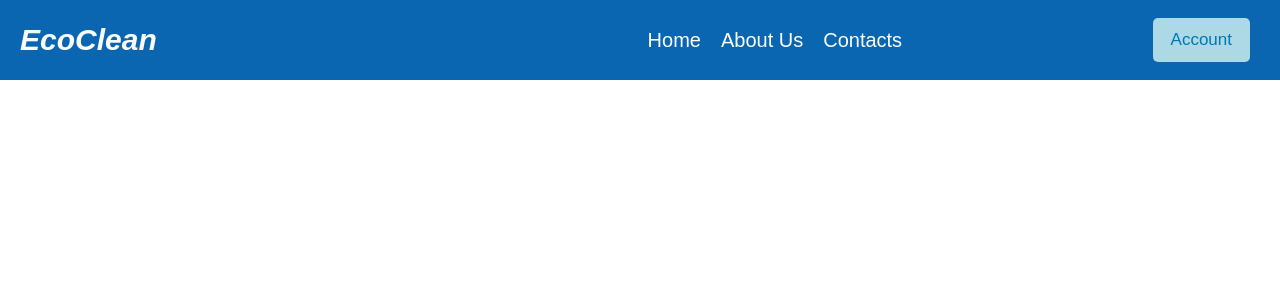
After one commit to Jeem11/EcoClean, a PHP site: page /header.php in a window 1280 px wide. The commit adds this page. Shown: the top 300 px of the page. Run offline with PHP 8.4, Linux system fonts and the light colour scheme.

Commit message:
bagong files

```diff
--- a/LaundrySystem/landing_pages/elanding/elanding.php
+++ b/LaundrySystem/landing_pages/elanding/elanding.php
@@ -1,4 +1,6 @@
 <?php
+include 'header.php';
+
 $servername = "localhost";
 $username = "root";
 $password = "ccis";
--- /dev/null
+++ b/LaundrySystem/landing_pages/elanding/header.css
@@ -0,0 +1,146 @@
+/* General styles */
+body, ul {
+    margin: 0;
+    padding: 0;
+    font-family: Arial, sans-serif;
+}
+
+a {
+    text-decoration: none;
+}
+
+/* Navigation bar styles */
+.nav {
+    width: 100%;
+    height: 80px;
+    background: #0a66b1;
+    display: flex;
+    align-items: center;
+    justify-content: space-between;
+    padding: 0 20px;
+    box-sizing: border-box;
+}
+
+.logo p {
+    color: white;
+    font-size: 30px;
+    font-weight: 600;
+    color: #FBFCF8;
+    font-style: italic;
+}
+
+.main-nav {
+    display: flex;
+}
+
+.main-nav ul {
+    display: flex;
+    list-style: none;
+}
+
+.main-nav ul li {
+    margin: 0 10px;
+}
+
+.main-nav ul li a {
+    color: white;
+    font-size: 20px;
+}
+
+/* Menu icon for smaller screens */
+#menu {
+    display: none;
+}
+
+#menu-icon {
+    color: white;
+    font-size: 36px;
+    cursor: pointer;
+    display: none;
+}
+
+/* Responsive styles */
+@media screen and (max-width: 1024px) {
+    .main-nav {
+        position: absolute;
+        top: 80px;
+        right: 0;
+        background: #0a66b1;
+        height: 100vh;
+        width: 50%;
+        display: block;
+        text-align: center;
+        transition: all 0.5s ease;
+        transform: translateX(100%);
+    }
+
+    .main-nav ul {
+        display: block;
+    }
+
+    .main-nav ul li {
+        margin: 40px 0;
+    }
+
+    #menu:checked ~ .main-nav {
+        transform: translateX(0%);
+    }
+
+    #menu-icon {
+        display: block;
+    }
+}
+
+/* Dropdown styles */
+.right-links {
+    display: flex;
+    align-items: center;
+}
+
+.dropdown {
+    position: relative;
+    display: inline-block;
+    margin-right: 10px;
+}
+
+#dropdownButton {
+    background-color: lightblue; /* Light blue color */
+    color: #0077b6; /* Text color */
+    padding: 12px 18px; /* Increase padding for larger button */
+    font-size: 17px; /* Increase font size */
+    border: none; /* Remove default border */
+    cursor: pointer; /* Pointer cursor */
+    border-radius: 5px; /* Rounded corners */
+    transition: background-color 0.3s ease; /* Smooth transition for hover effect */
+}
+
+#dropdownButton:hover {
+    background-color: #0096c7; /* Slightly darker blue on hover */
+	color: white;
+}
+
+.dropdown-content {
+    display: none;
+    position: absolute;
+    background-color: #0077b6; /* Changed to blue */
+    min-width: 190px;
+    box-shadow: 0px 8px 10px 0px rgba(0, 0, 0, 0.2);
+    z-index: 1;
+    left: -90px;
+	font-style: italic;
+}
+
+.dropdown-content a {
+    color: white; /* Changed to white */
+    padding: 8px 10px;
+    text-decoration: none;
+    display: block;
+}
+
+.dropdown-content a:hover {
+    background-color: #0056b3; /* Slightly darker blue for hover */
+}
+
+.dropdown:hover .dropdown-content {
+    display: block;
+}
--- /dev/null
+++ b/LaundrySystem/landing_pages/elanding/header.php
@@ -0,0 +1,43 @@
+<!DOCTYPE html>
+<html lang="en">
+<head>
+    <meta charset="UTF-8">
+    <meta name="viewport" content="width=device-width, initial-scale=1.0">
+    <!-- Links: CSS and Icons -->
+    <link rel="stylesheet" href="header.css">
+    <link rel="stylesheet" href="https://cdn.jsdelivr.net/npm/boxicons@latest/css/boxicons.min.css">
+    <title>EcoClean</title>
+</head>
+<body>
+    <!-- Navigation Bar -->
+    <header>
+        <div class="nav">
+            <div class="logo">
+                <p>EcoClean</p>
+            </div>
+
+            <!-- Menu -->
+            <input type="checkbox" name="" id="menu">
+            <label for="menu"><i class='bx bx-menu' id="menu-icon"></i></label>
+            <nav class="main-nav">
+                <ul>
+                    <li><a href="#">Home</a></li>
+                    <li><a href="#">About Us</a></li>
+                    <li><a href="#">Contacts</a></li>
+                </ul>
+            </nav>
+
+            <!-- Account Dropdown -->
+            <div class="right-links">
+                <div class="dropdown">
+                    <button id="dropdownButton">Account</button>
+                    <div class="dropdown-content" id="dropdownContent">
+                        <a href="#">Update Profile</a>
+                        <a href="logout.php">Logout</a>
+                    </div>
+                </div>
+            </div>
+        </div>
+    </header>
+</body>
+</html>
--- /dev/null
+++ b/LaundrySystem/landing_pages/elanding/logout.php
@@ -0,0 +1,6 @@
+<?php
+session_start();
+session_destroy();
+header("Location: elogin.php");
+exit();
+?>
```
